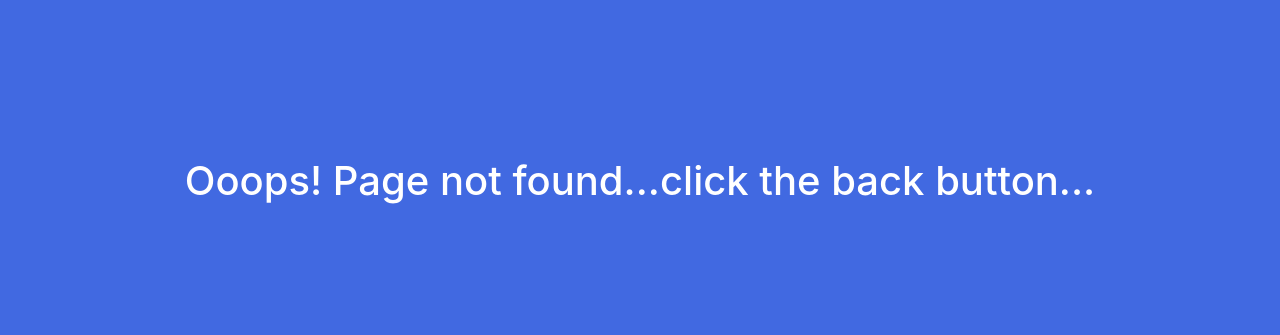
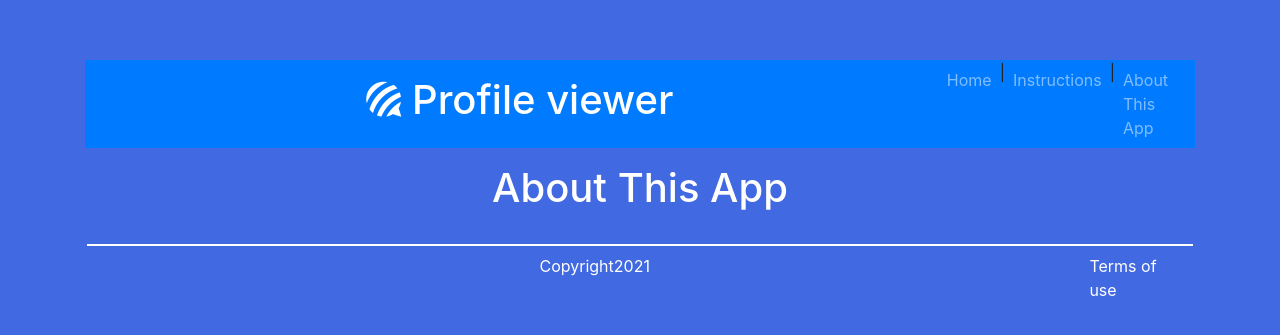
Before and after one commit to jahman07104/profile_review-frontend, a React (Create React App) app: page /about-this-app in a window 1280 px wide. Before the commit this address had no page. Shown: the part 215-550 px from the top of the page. Built offline with nearby package versions, Linux system fonts and the light colour scheme.

Commit message:
MInor tweaks and fixes

```diff
--- a/src/App.js
+++ b/src/App.js
@@ -3,6 +3,7 @@ import './css/App.css';
 import {BrowserRouter as Router, Route, Switch } from "react-router-dom"
 import Home from './components/Home';
 import About from './components/About';
+import AboutThisApp from './components/AboutThisApp';
 import Instructions from './components/Instructions';
 import store from "./store";
 import { Provider } from "react-redux";
@@ -15,6 +16,7 @@ const App = () => {
         <Switch>
           <Route exact path="/" component={Home} />
           <Route exact path="/about/:id" component={About} />
+          <Route exact path="/about-this-app" component={AboutThisApp} />
           <Route exact path="/instructions" component={Instructions} />
           <Route component={PageNotFound} />
         </Switch>
--- /dev/null
+++ b/src/components/AboutThisApp.js
@@ -0,0 +1,22 @@
+import React from 'react';
+import Navbar from './Navbar';
+import Footer from'./Footer';
+
+const AboutThisApp = () => {
+  return (
+    <>
+      <div className="container">
+        <Navbar title="Profile viewer" icon="fab fa-forumbee"/>
+          <h1>  About This App </h1>
+        <div class="row">
+        </div>
+        <br></br>
+        <div style={{ borderTop: "2px solid #fff ", marginLeft: 2, marginRight: 2 }}>
+        </div>
+        < Footer year={new Date().getFullYear()}/>
+      </div>
+    </>
+);
+
+}
+export default AboutThisApp;
--- a/src/components/Navbar.js
+++ b/src/components/Navbar.js
@@ -1,7 +1,6 @@
-import React,{Component} from 'react';
+import React,{ Component } from 'react';
 import { Link } from "react-router-dom";
-// import { Navlink } from 'react -router-dom'
-// import PropTypes from 'prop-types';
+import AboutThisApp from "./AboutThisApp";
 
 class Navbar extends Component {
   static defaultProps = {
@@ -30,7 +29,7 @@ class Navbar extends Component {
               </li>
               {" | "}
               <li className="nav-item">
-                <Link className="nav-link" to="/about">About</Link>
+                <Link className="nav-link" to="/about-this-app">About This App</Link>
               </li>
 
             </ul>
--- a/src/components/ProfileCard.js
+++ b/src/components/ProfileCard.js
@@ -8,8 +8,8 @@ const ProfileCard = (props) => {
   console.log(props.rating);
   return (
       <div className="col-md-4" align-center>
-        <div className="card">
-          <img className="card-img-top" src={props.avatar} alt="Card image cap" />
+        <div className="card" >
+          <img className="card-img-top" src={props.avatar} alt="Card image cap"/>
             <div>
             <h5 className="card-title">{props.name}</h5>
             <div>
--- a/src/components/card.js
+++ b/src/components/card.js
@@ -1,5 +1,5 @@
 import React, { useState } from "react";
-import Rating from '../components/Rating';
+// import Rating from '../components/Rating';
 import StarRating from './StarRating';
 import '../css/App.css'
 import setProfiles from "../actionCreator/setProfiles";
@@ -47,7 +47,7 @@ const Card = (props) => {
           {
                 showCardInfo ? (
                   <div>
-                    <p className="card-text">give your rating for this profile.</p>
+                    <p className="card-text">Rate my profile.</p>
                     <StarRating
                       profileId={props.id}
                       totalStars={5}
@@ -55,7 +55,7 @@ const Card = (props) => {
                       setCurrentRating={setCurrentRating}
                     />
 
-                    <Link className="nav-link" to={`/about/${props.id}`}>View My Profile </Link>
+                    <Link className="nav-link" to={`/about/${props.id}`}>View my contact info </Link>
                     <i onClick={deleteProfile}
                       className="fas fa-trash"
                       style={{cursor: 'pointer', float:
```
Also changed, not shown: src/components/About.js (+8 -15 lines), src/components/Rating.js (deleted, +0 -52 lines), src/css/App.css (+9 -0 lines), src/actionCreator/setProfiles.js (line endings or trailing spaces), 1 other file (tests, documents, lock files or other folders).
